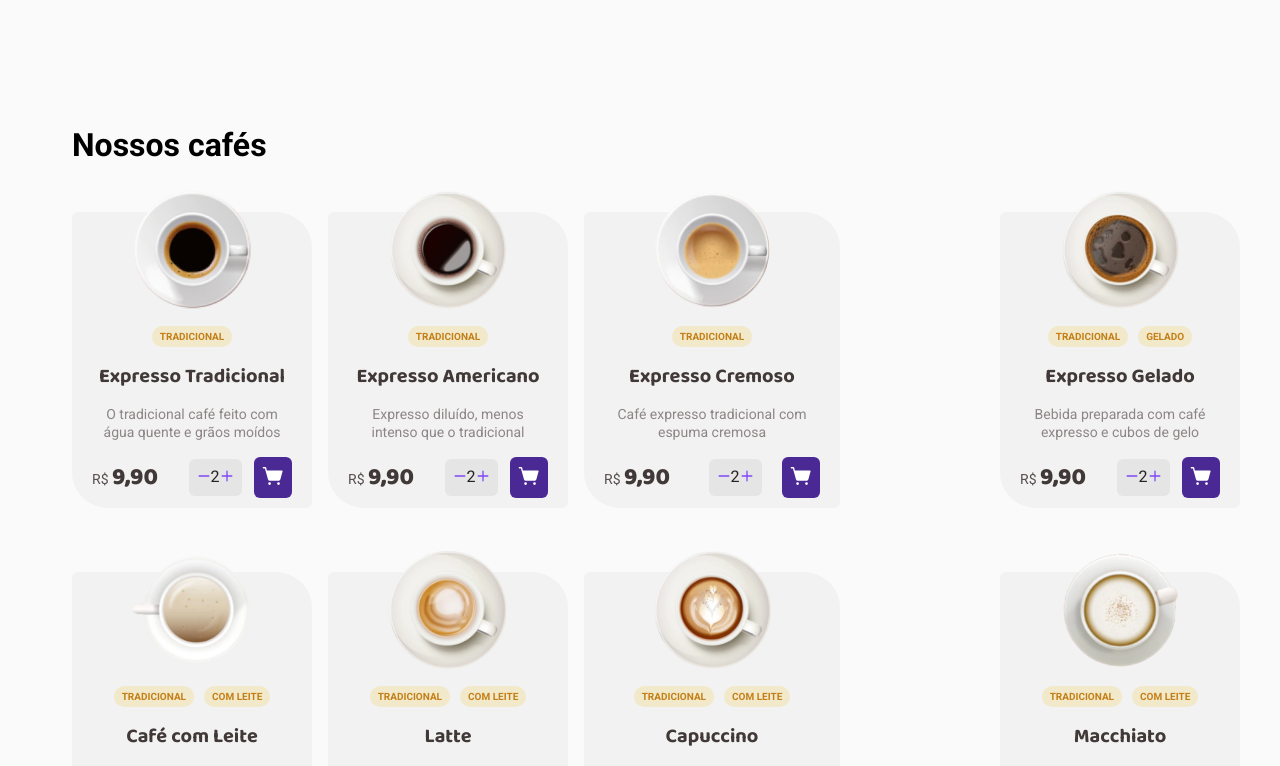
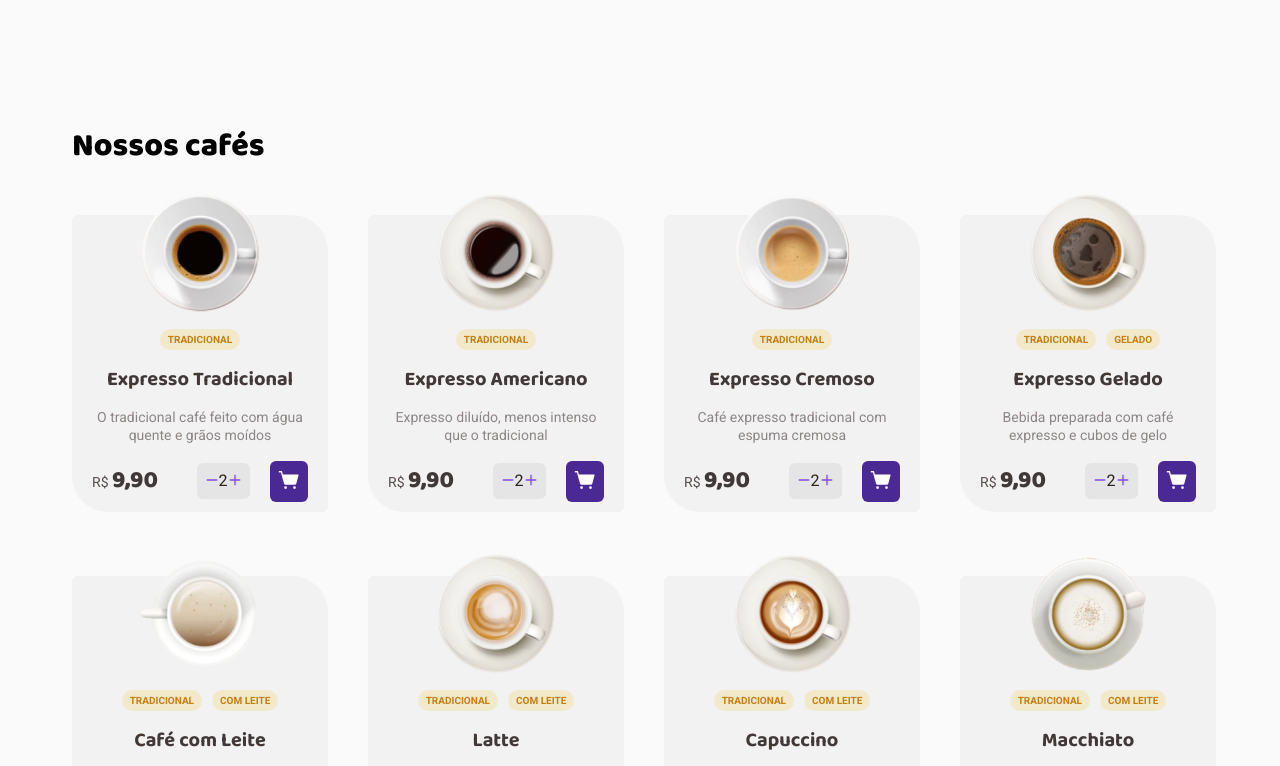
Before and after one commit to diegofchagas/coffe-delivery, a React (Vite) app: page / in a window 1280 px wide. Shown: the part 620-1386 px from the top of the page. Built offline with nearby package versions, Linux system fonts and the light colour scheme.

Commit message:
ajustando estrutura e estilizacoes da home

```diff
--- a/src/pages/Home/index.tsx
+++ b/src/pages/Home/index.tsx
@@ -1,21 +1,19 @@
 import { About } from "./Components/About";
 import { CardCoffe } from "../../components/CardCoffe";
-import {coffeTypes} from "../../DataCoffeTypes/coffesTypes"
+import { coffeTypes } from "../../DataCoffeTypes/coffesTypes";
 
 import { ContainerHome } from "./styles";
-
 
 export const Home = () => {
   return (
     <ContainerHome>
-      <About/>
-      <h1>Nossos cafés</h1>
-
-      <section className="teste">
-      {coffeTypes.map(coffes => <CardCoffe coffes={coffes} /> )}
-      <img src="../../assets/coffes/arabe.svg" alt="" />
+      <About />
+      <h2>Nossos cafés</h2>
+      <section className="cards-coffes-types">
+        {coffeTypes.map((coffes) => (
+          <CardCoffe coffes={coffes} />
+        ))}
       </section>
-
     </ContainerHome>
   );
 };
--- a/src/pages/Home/styles.ts
+++ b/src/pages/Home/styles.ts
@@ -1,12 +1,18 @@
-import styled from 'styled-components';
+import styled from "styled-components";
 
 export const ContainerHome = styled.main`
-margin-left:2rem;
+  margin-left: 2rem;
 
-.teste{
-  display:grid;
-grid-template-columns: 1fr 1fr 1fr 1fr;
-gap:1rem;
-}
+  h2{
+  font-family: "Baloo 2", sans-serif;
+  font-size:2rem;
+  font-weight:800;
+  line-height:130%;
+  }
 
+  .cards-coffes-types {
+    display: grid;
+    grid-template-columns: 1fr 1fr 1fr 1fr;
+    gap: 1rem;
+  }
 `;
```
